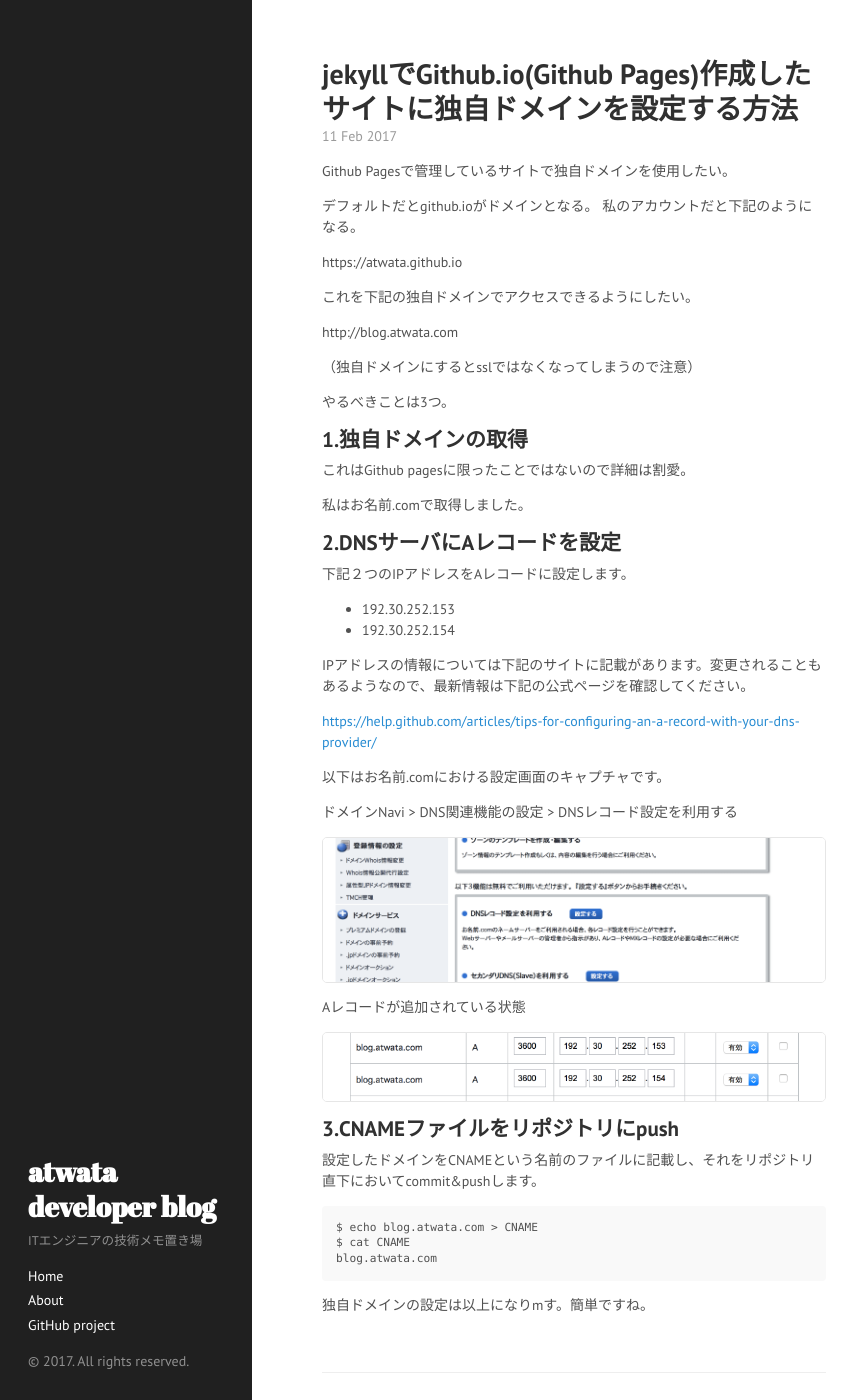
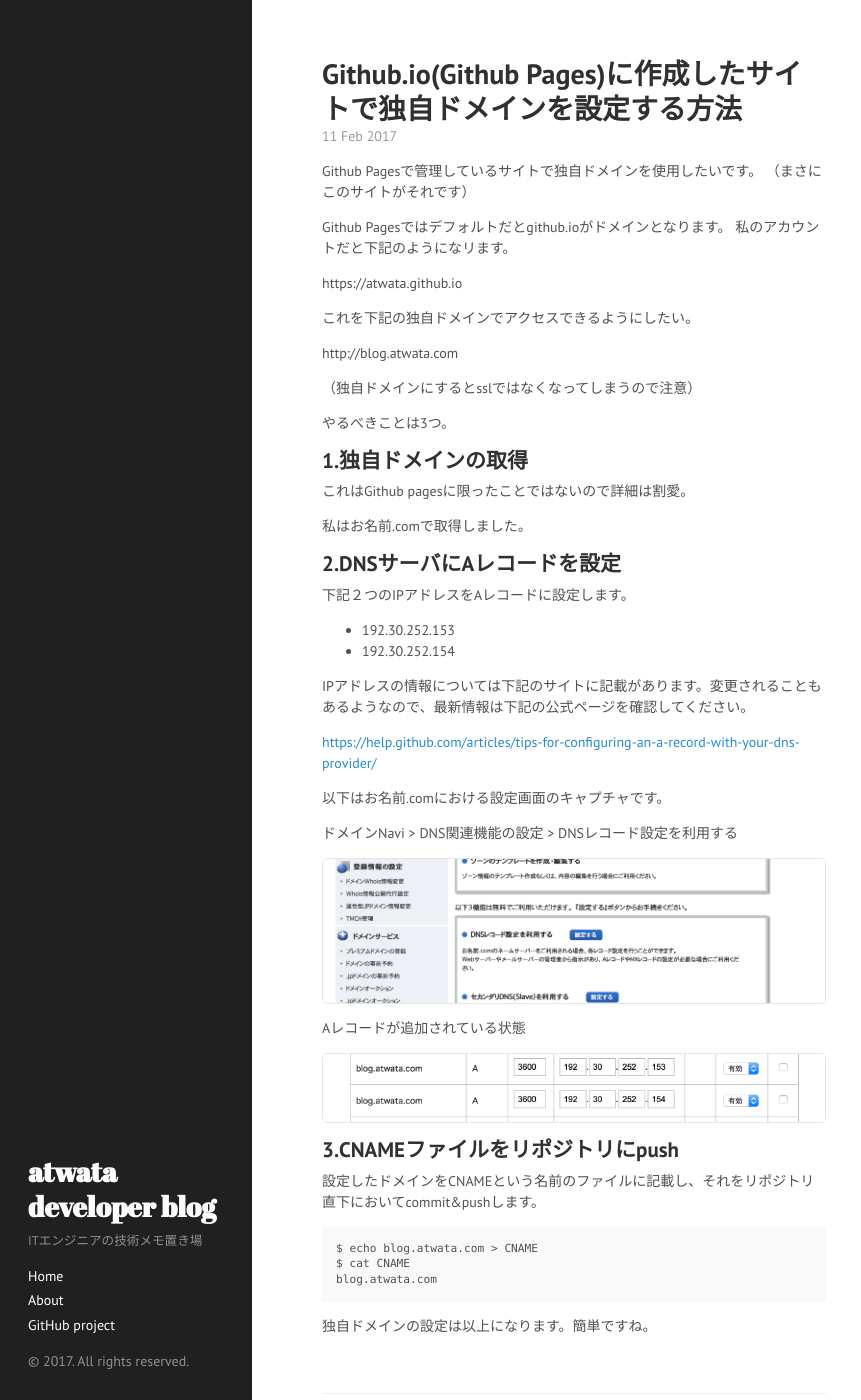
Before and after one commit to atwata/atwata.github.io, a Jekyll site: the page built from _posts/2017-02-11-github-pages-domain.md, in a window 1280 px wide and 1400 px high. Shown: the whole window, without its empty margins (0-861 px from the left). Built offline with Jekyll 4.4.1, drawn with Linux system fonts in a browser that asks for light colours; some of the changed text lies outside the part shown.

Commit message:
add github-pages-jekyll-sitemap

````diff
--- a/_config.yml
+++ b/_config.yml
@@ -27,6 +27,7 @@ markdown: kramdown
 theme: minima
 gems:
   - jekyll-feed
+  - jekyll-sitemap
 exclude:
   - Gemfile
   - Gemfile.lock
--- a/_posts/2017-02-11-github-pages-domain.md
+++ b/_posts/2017-02-11-github-pages-domain.md
@@ -1,14 +1,15 @@
 ---
 layout: post
-title: jekyllでGithub.io(Github Pages)作成したサイトに独自ドメインを設定する方法
+title: Github.io(Github Pages)に作成したサイトで独自ドメインを設定する方法
 categories: blog
-tags: github
+tags: github domain
 ---
 
-Github Pagesで管理しているサイトで独自ドメインを使用したい。
+Github Pagesで管理しているサイトで独自ドメインを使用したいです。
+（まさにこのサイトがそれです）
 
-デフォルトだとgithub.ioがドメインとなる。
-私のアカウントだと下記のようになる。
+Github Pagesではデフォルトだとgithub.ioがドメインとなります。
+私のアカウントだと下記のようになリます。
 
 https://atwata.github.io
 
@@ -59,4 +60,4 @@ $ cat CNAME
 blog.atwata.com
 ```
 
-独自ドメインの設定は以上になりmす。簡単ですね。
+独自ドメインの設定は以上になります。簡単ですね。
````
Also changed, not shown: _posts/2017-02-11-github-pages-jekyll-sitemap.md (added, +24 -0 lines).
